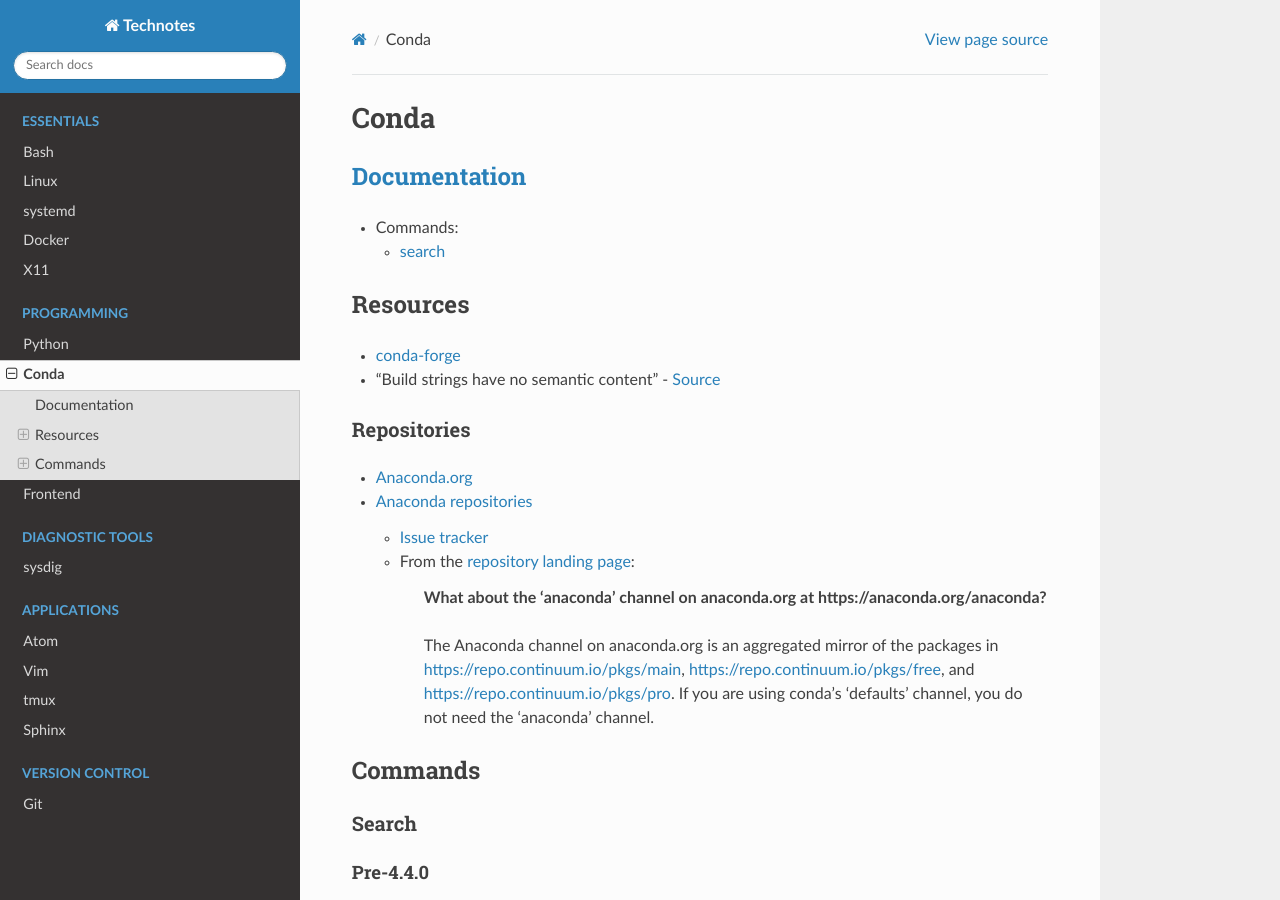
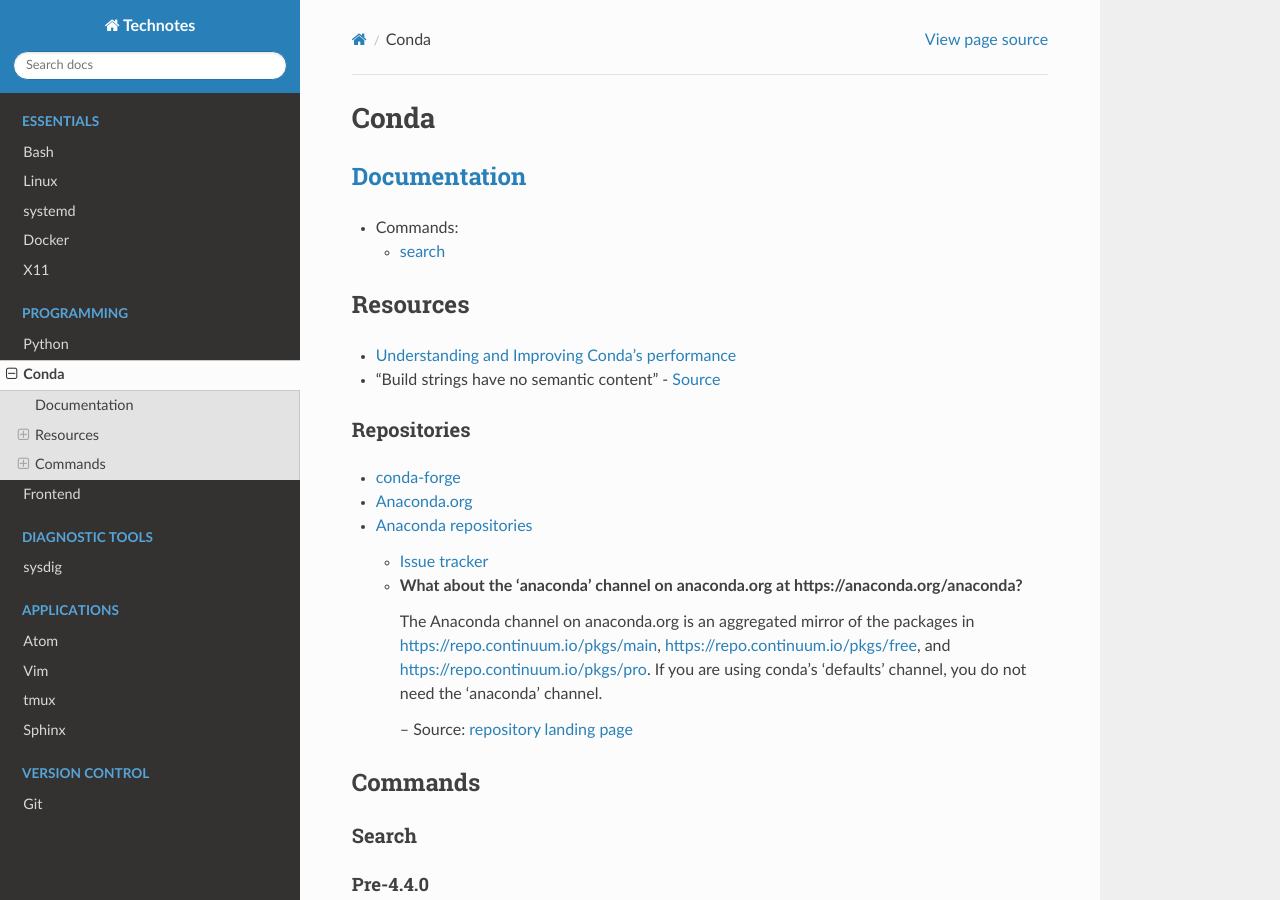
Before and after one commit to heterotopian/technotes, a Sphinx documentation site: the page built from source/conda.rst, in a window 1280 px wide and 900 px high. Built offline with Sphinx 7.4.7 and the Read the Docs theme 2.0.0, drawn with Linux system fonts in a browser that asks for light colours.

Commit message:
Minor changes

```diff
--- a/source/conda.rst
+++ b/source/conda.rst
@@ -18,23 +18,23 @@
 Resources
 =========
 
-- `conda-forge <https://conda-forge.org/docs/>`_
+- `Understanding and Improving Conda’s performance <https://www.anaconda.com/understanding-and-improving-condas-performance/>`_
 - "Build strings have no semantic content" -
   `Source <https://github.com/conda/conda/issues/4956#issuecomment-291847858>`_
-
 
 Repositories
 ------------
 
+- `conda-forge <https://conda-forge.org/docs/>`_
 - `Anaconda.org <https://anaconda.org/>`_
 - `Anaconda repositories <https://repo.continuum.io/pkgs/>`_
 
   - `Issue tracker <https://github.com/ContinuumIO/anaconda-issues>`_
-  - From the `repository landing page <https://repo.continuum.io/pkgs/>`_:
+  - **What about the 'anaconda' channel on anaconda.org at https://anaconda.org/anaconda?**
 
-      **What about the 'anaconda' channel on anaconda.org at https://anaconda.org/anaconda?**
+    The Anaconda channel on anaconda.org is an aggregated mirror of the packages in https://repo.continuum.io/pkgs/main, https://repo.continuum.io/pkgs/free, and https://repo.continuum.io/pkgs/pro. If you are using conda's 'defaults' channel, you do not need the 'anaconda' channel.
 
-      The Anaconda channel on anaconda.org is an aggregated mirror of the packages in https://repo.continuum.io/pkgs/main, https://repo.continuum.io/pkgs/free, and https://repo.continuum.io/pkgs/pro. If you are using conda's 'defaults' channel, you do not need the 'anaconda' channel.
+    -- Source: `repository landing page <https://repo.continuum.io/pkgs/>`_
 
 
 
```
